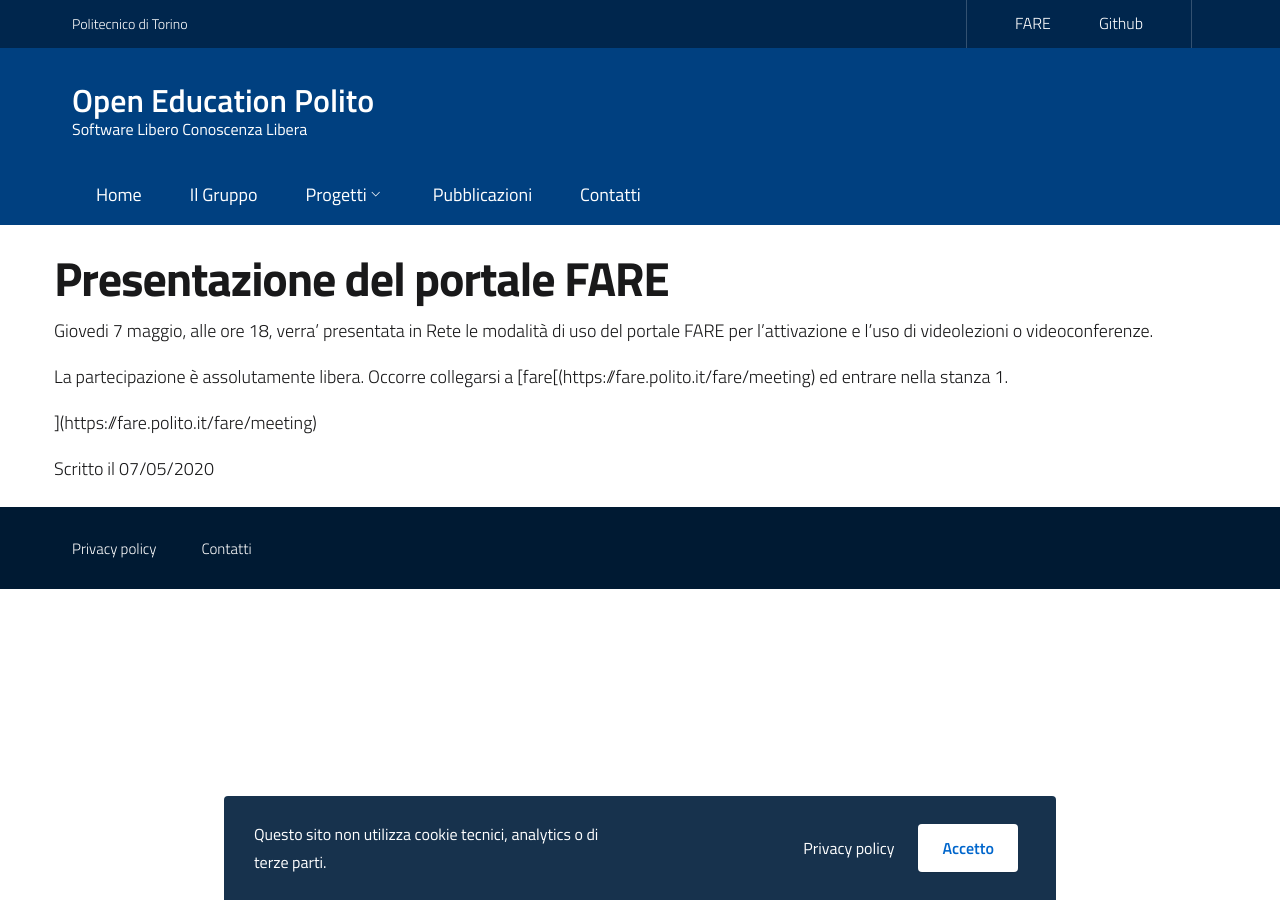
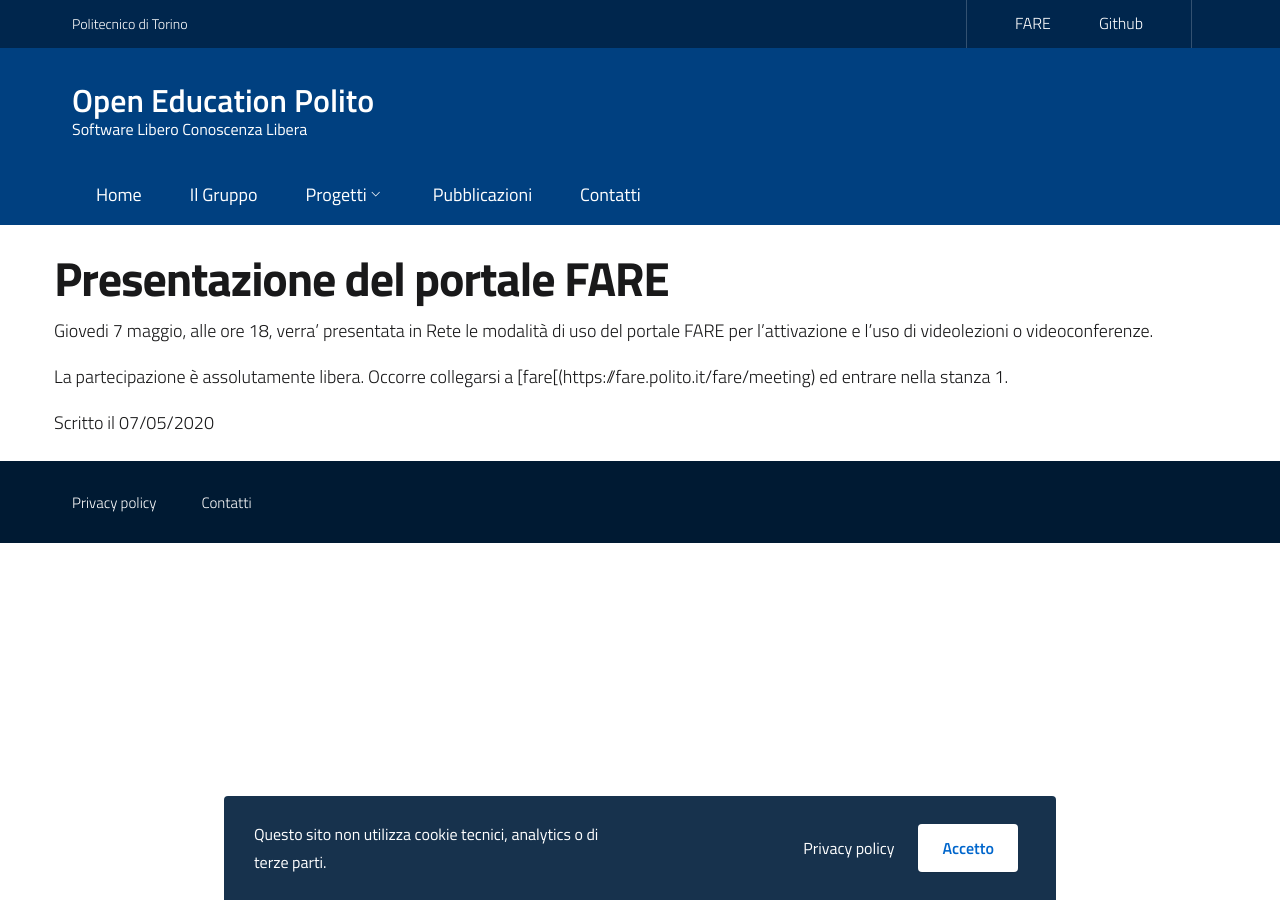
Before and after one commit to open-education-polito/org-website, a Jekyll site: the page built from _posts/2020-05-07-openeducationitalia.md, in a window 1280 px wide. Built offline with Jekyll 4.4.1, drawn with Linux system fonts in a browser that asks for light colours; part of the change alters nothing that is shown.

Commit message:
Update _posts/2020-05-07-openeducationitalia.md

```diff
--- a/_posts/2020-05-07-openeducationitalia.md
+++ b/_posts/2020-05-07-openeducationitalia.md
@@ -10,5 +10,3 @@ ref: new
 Giovedi 7 maggio, alle ore 18, verra' presentata in  Rete le modalità di uso del portale FARE per l'attivazione e l'uso di videolezioni o videoconferenze.
 
 La partecipazione è assolutamente libera. Occorre collegarsi a [fare[(https://fare.polito.it/fare/meeting) ed entrare nella stanza 1.
-
-](https://fare.polito.it/fare/meeting)
```
